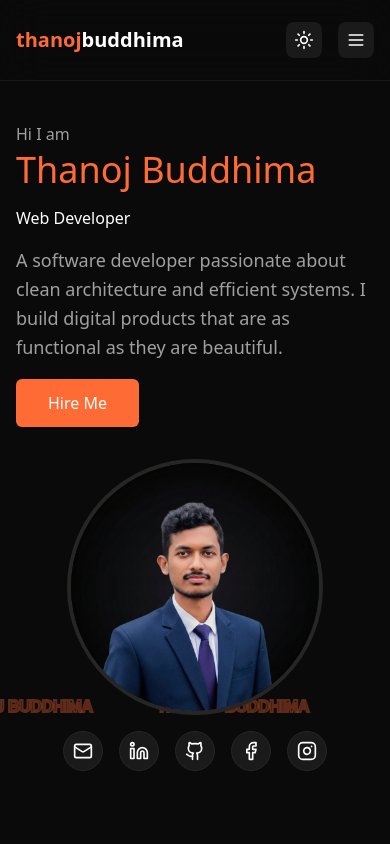
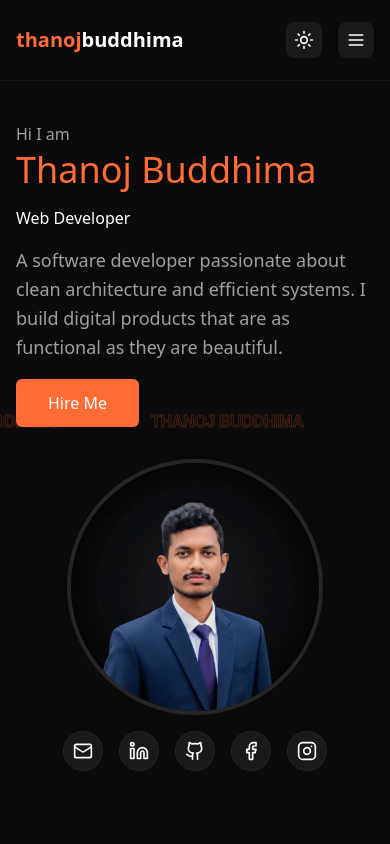
Before and after one commit to ThanojBuddhima/ThanojBuddhima.github.io, a React (Vite) app: page / in a window 390 px wide. Shown: the top 844 px of the page. Built offline with nearby package versions, Linux system fonts and the light colour scheme.

Commit message:
fix: scale up hero background text and center it for mobile

```diff
--- a/src/components/Hero.tsx
+++ b/src/components/Hero.tsx
@@ -66,7 +66,7 @@ export function Hero({ isDarkMode }: HeroProps) {
   return (
     <section id="hero" style={{ scrollMarginTop: '80px' }} className="min-h-screen pt-24 pb-12 md:pb-0 flex items-center bg-background relative overflow-hidden w-full">
       {/* Large Background Text - Visible on all screens */}
-      <div className="absolute inset-0 flex items-end md:items-center justify-center pointer-events-none select-none overflow-hidden pb-32 md:pb-0">
+      <div className="absolute inset-0 flex items-center justify-center pointer-events-none select-none overflow-hidden">
         <motion.div
           className="flex whitespace-nowrap"
           animate={{ x: ['0%', '-50%'] }}
@@ -78,29 +78,29 @@ export function Hero({ isDarkMode }: HeroProps) {
           }}
         >
           <span
-            className="text-[15rem] sm:text-[15rem] md:text-[17rem] lg:text-[20rem] xl:text-[23rem]"
+            className="text-[40vw] md:text-[17rem] lg:text-[20rem] xl:text-[23rem]"
             style={{
-              WebkitTextStroke: '2px rgba(255, 107, 53, 0.35)',
+              WebkitTextStroke: '1px rgba(255, 107, 53, 0.25)', // Thinned stroke for better look at huge scale
               color: 'transparent',
-              lineHeight: 1.15,
+              lineHeight: 0.9,
               fontFamily: 'Poppins, sans-serif',
               fontWeight: 900,
               letterSpacing: '-0.02em',
-              paddingRight: '4rem',
+              paddingRight: '6rem',
             }}
           >
             THANOJ BUDDHIMA
           </span>
           <span
-            className="text-[15rem] sm:text-[15rem] md:text-[17rem] lg:text-[20rem] xl:text-[23rem]"
+            className="text-[40vw] md:text-[17rem] lg:text-[20rem] xl:text-[23rem]"
             style={{
-              WebkitTextStroke: '2px rgba(255, 107, 53, 0.35)',
+              WebkitTextStroke: '1px rgba(255, 107, 53, 0.25)',
               color: 'transparent',
-              lineHeight: 1.15,
+              lineHeight: 0.9,
               fontFamily: 'Poppins, sans-serif',
               fontWeight: 900,
               letterSpacing: '-0.02em',
-              paddingRight: '4rem',
+              paddingRight: '6rem',
             }}
           >
             THANOJ BUDDHIMA
```
